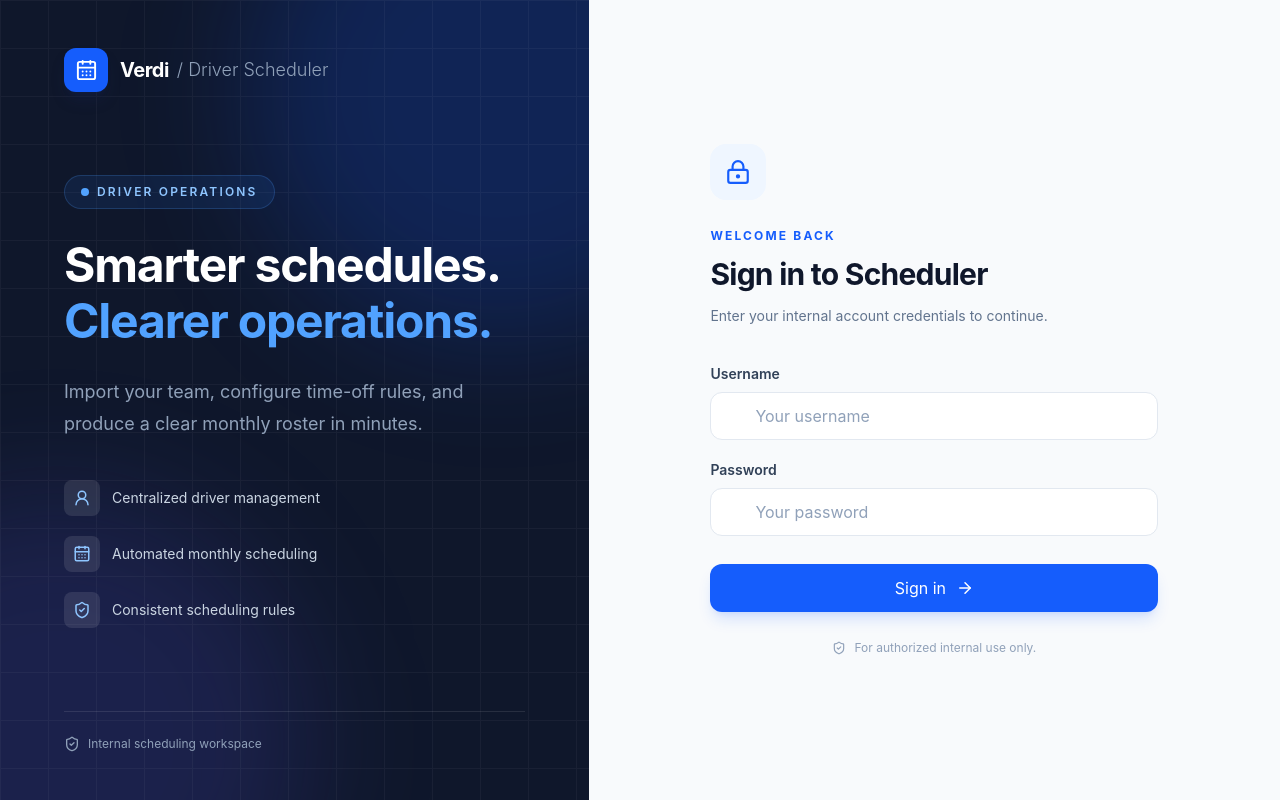
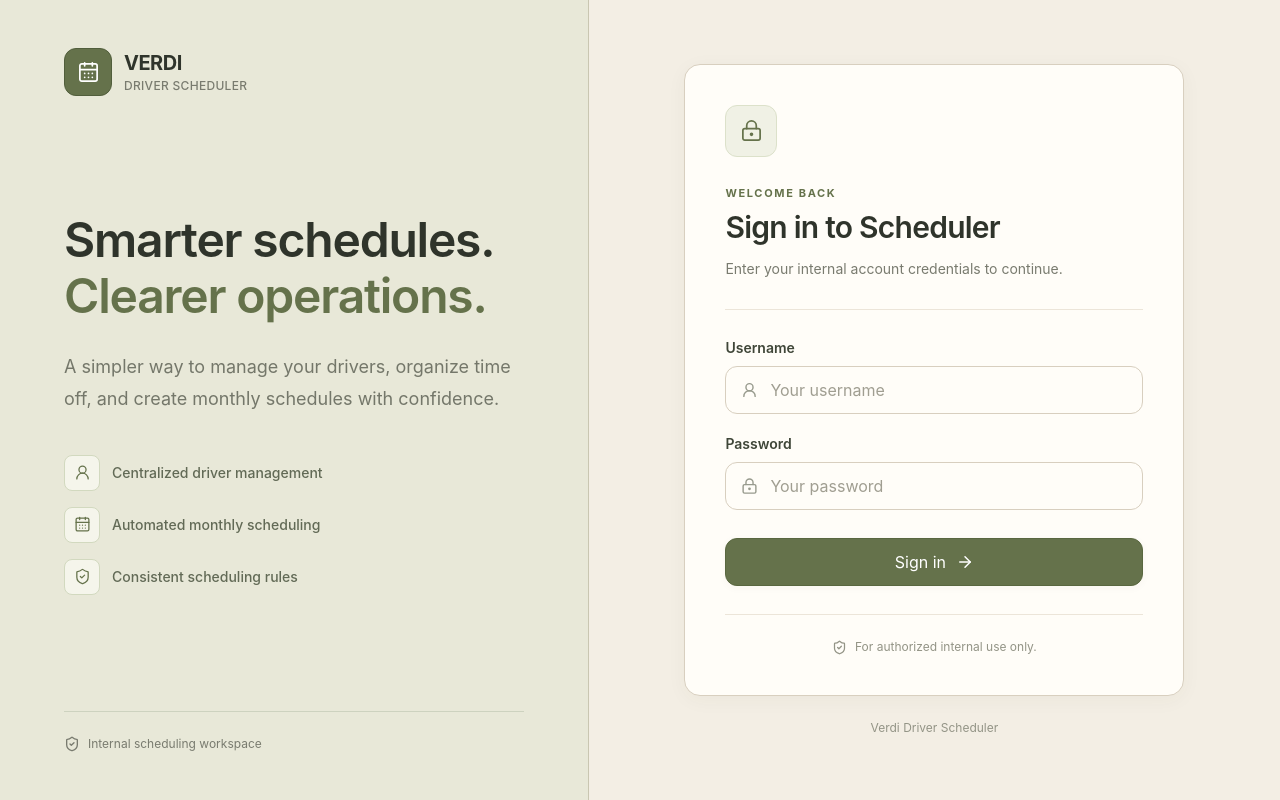
Before and after one commit to Chungus17/driver-scheduler-ui, a React (Vite) app: page / in a window 1280 px wide. Built offline with nearby package versions, Linux system fonts and the light colour scheme.

Commit message:
Changed Login Page Design To Match The Home Page Design

```diff
--- a/src/pages/Login.jsx
+++ b/src/pages/Login.jsx
@@ -7,14 +7,12 @@ import {
   Loader2,
   UserRound,
   ShieldCheck,
+  Check,
 } from "lucide-react";
 
 // ============================================================
 // API CONFIGURATION
 // ============================================================
-
-// Uses the Vite /api proxy during development.
-// Set VITE_API_BASE_URL if your backend is hosted separately.
 
 const API_BASE_URL = (import.meta.env.VITE_API_BASE_URL || "").replace(
   /\/$/,
@@ -54,7 +52,7 @@ export default function Login({ onLogin }) {
 
         body: JSON.stringify({
           username: username.trim(),
-          password: password,
+          password,
         }),
       });
 
@@ -72,8 +70,6 @@ export default function Login({ onLogin }) {
         throw new Error("Login was not accepted. Please try again.");
       }
 
-      // Login successful.
-      // App.jsx will handle switching to the Home page.
       onLogin();
     } catch (exception) {
       if (exception instanceof TypeError) {
@@ -93,9 +89,9 @@ export default function Login({ onLogin }) {
   // ==========================================================
 
   return (
-    <main className="flex min-h-screen bg-slate-50">
+    <main className="flex min-h-screen bg-[#f3eee4] text-[#2f342b]">
       {/* ====================================================
-          LEFT SIDE - BRANDING
+          LEFT PANEL - BRANDING
       ==================================================== */}
 
       <section
@@ -106,192 +102,110 @@ export default function Login({ onLogin }) {
           flex-col
           justify-between
           overflow-hidden
-          bg-slate-900
+          border-r border-[#c9c6b1]
+          bg-[#e8e8d8]
           px-10 py-10
-          text-white
           lg:flex
           xl:px-16
           xl:py-12
         "
       >
-        {/* Background decorative elements */}
-
-        <div
-          className="
-            pointer-events-none
-            absolute -right-40 -top-40
-            h-125 w-125
-            rounded-full
-            bg-blue-600/20
-            blur-3xl
-          "
-        />
-
-        <div
-          className="
-            pointer-events-none
-            absolute -bottom-48 -left-48
-            h-125 w-125
-            rounded-full
-            bg-indigo-500/15
-            blur-3xl
-          "
-        />
-
-        {/* Decorative grid */}
-
-        <div
-          className="
-            pointer-events-none
-            absolute inset-0
-            opacity-[0.04]
-          "
-          style={{
-            backgroundImage:
-              "linear-gradient(to right, white 1px, transparent 1px), linear-gradient(to bottom, white 1px, transparent 1px)",
-
-            backgroundSize: "48px 48px",
-          }}
-        />
-
         {/* BRAND */}
 
         <div className="relative z-10 flex items-center gap-3">
           <div
             className="
-              flex h-11 w-11
+              flex h-12 w-12
+              shrink-0
               items-center justify-center
               rounded-xl
-              bg-blue-600
-              shadow-lg shadow-blue-950/30
+              border border-[#515e3c]
+              bg-[#65724b]
+              text-white
             "
           >
-            <CalendarDays size={23} />
+            <CalendarDays size={23} strokeWidth={1.8} />
           </div>
 
-          <div className="flex items-center gap-2">
-            <span className="text-xl font-bold tracking-tight">Verdi</span>
+          <div className="flex flex-col">
+            <h1 className="text-xl leading-tight font-bold tracking-tight text-[#2f342b]">
+              VERDI
+            </h1>
 
-            <span className="text-lg font-light text-slate-400">
-              / Driver Scheduler
-            </span>
+            <p className="mt-0.5 text-xs font-medium tracking-wide text-[#797b6f]">
+              DRIVER SCHEDULER
+            </p>
           </div>
         </div>
 
         {/* MAIN BRAND CONTENT */}
 
         <div className="relative z-10 max-w-xl">
-          <div
-            className="
-              mb-7 inline-flex
-              items-center gap-2
-              rounded-full
-              border border-blue-400/20
-              bg-blue-500/10
-              px-4 py-2
-              text-xs font-semibold
-              tracking-[0.18em]
-              text-blue-300
-            "
-          >
-            <span
-              className="
-                h-2 w-2
-                rounded-full
-                bg-blue-400
-              "
-            />
-            DRIVER OPERATIONS
-          </div>
-
-          <h1
+          <h2
             className="
               text-4xl
-              font-bold
               leading-[1.15]
+              font-semibold
               tracking-tight
+              text-[#2f342b]
               xl:text-5xl
               2xl:text-6xl
             "
           >
             Smarter schedules.
             <br />
-            <span className="text-blue-400">Clearer operations.</span>
-          </h1>
+            <span className="text-[#65724b]">Clearer operations.</span>
+          </h2>
 
           <p
             className="
-              mt-7
-              max-w-lg
-              text-base
-              leading-8
-              text-slate-400
+              mt-7 max-w-md
+              text-base leading-8
+              text-[#74776a]
               xl:text-lg
             "
           >
-            Import your team, configure time-off rules, and produce a clear
-            monthly roster in minutes.
+            A simpler way to manage your drivers, organize time off, and create
+            monthly schedules with confidence.
           </p>
 
           {/* FEATURE HIGHLIGHTS */}
 
-          <div className="mt-10 space-y-5">
-            <div className="flex items-center gap-3">
+          <div className="mt-10 space-y-4">
+            {[
+              {
+                icon: UserRound,
+                text: "Centralized driver management",
+              },
+              {
+                icon: CalendarDays,
+                text: "Automated monthly scheduling",
+              },
+              {
+                icon: ShieldCheck,
+                text: "Consistent scheduling rules",
+              },
+            ].map(({ icon: Icon, text }) => (
+              <div key={text} className="flex items-center gap-3">
                 <div
                   className="
                     flex h-9 w-9
                     shrink-0
                     items-center justify-center
                     rounded-lg
-                  bg-white/10
-                  text-blue-300
+                    border border-[#d2d9bf]
+                    bg-[#f5f5eb]
+                    text-[#65724b]
                   "
                 >
-                <UserRound size={18} />
+                  <Icon size={17} strokeWidth={1.8} />
                 </div>
 
-              <span className="text-sm text-slate-300">
-                Centralized driver management
+                <span className="text-sm font-medium text-[#626a56]">
+                  {text}
                 </span>
               </div>
-
-            <div className="flex items-center gap-3">
-              <div
-                className="
-                  flex h-9 w-9
-                  shrink-0
-                  items-center justify-center
-                  rounded-lg
-                  bg-white/10
-                  text-blue-300
-                "
-              >
-                <CalendarDays size={18} />
-              </div>
-
-              <span className="text-sm text-slate-300">
-                Automated monthly scheduling
-              </span>
-            </div>
-
-            <div className="flex items-center gap-3">
-              <div
-                className="
-                  flex h-9 w-9
-                  shrink-0
-                  items-center justify-center
-                  rounded-lg
-                  bg-white/10
-                  text-blue-300
-                "
-              >
-                <ShieldCheck size={18} />
-              </div>
-
-              <span className="text-sm text-slate-300">
-                Consistent scheduling rules
-              </span>
-            </div>
+            ))}
           </div>
         </div>
 
@@ -301,10 +215,10 @@ export default function Login({ onLogin }) {
           className="
             relative z-10
             flex items-center gap-2
-            border-t border-white/10
+            border-t border-[#cdd2bf]
             pt-6
             text-xs
-            text-slate-400
+            text-[#797b6f]
           "
         >
           <ShieldCheck size={16} />
@@ -313,7 +227,7 @@ export default function Login({ onLogin }) {
       </section>
 
       {/* ====================================================
-          RIGHT SIDE - LOGIN FORM
+          RIGHT PANEL - LOGIN
       ==================================================== */}
 
       <section
@@ -321,32 +235,37 @@ export default function Login({ onLogin }) {
           flex min-h-screen
           w-full
           items-center justify-center
-          px-5 py-12
+          px-5 py-10
           sm:px-8
           lg:w-[54%]
           lg:px-12
         "
       >
-        <div className="w-full max-w-md">
+        <div className="w-full max-w-125">
           {/* MOBILE BRAND */}
 
-          <div className="mb-10 flex items-center gap-3 lg:hidden">
+          <div className="mb-8 flex items-center gap-3 lg:hidden">
             <div
               className="
                 flex h-11 w-11
                 items-center justify-center
                 rounded-xl
-                bg-blue-600
+                border border-[#515e3c]
+                bg-[#65724b]
                 text-white
               "
             >
-              <CalendarDays size={23} />
+              <CalendarDays size={22} />
             </div>
 
             <div>
-              <h1 className="text-xl font-bold text-slate-900">Verdi</h1>
+              <h1 className="text-lg leading-tight font-bold tracking-tight text-[#2f342b]">
+                VERDI
+              </h1>
 
-              <p className="text-xs text-slate-500">Driver Scheduler</p>
+              <p className="mt-0.5 text-xs font-medium tracking-wide text-[#797b6f]">
+                DRIVER SCHEDULER
+              </p>
             </div>
           </div>
 
@@ -356,15 +275,12 @@ export default function Login({ onLogin }) {
             onSubmit={submit}
             className="
               rounded-2xl
-              border border-slate-200
-              bg-white
+              border border-[#d8cfbf]
+              bg-[#fffdf8]
               p-6
-              shadow-xl shadow-slate-200/50
+              shadow-[0_4px_20px_rgba(69,58,39,0.045)]
               sm:p-9
-              lg:border-0
-              lg:bg-transparent
-              lg:p-0
-              lg:shadow-none
+              lg:p-10
             "
           >
             {/* LOGIN ICON */}
@@ -372,25 +288,26 @@ export default function Login({ onLogin }) {
             <div
               className="
                 mb-7
-                flex h-14 w-14
+                flex h-13 w-13
                 items-center justify-center
-                rounded-2xl
-                bg-blue-50
-                text-blue-600
+                rounded-xl
+                border border-[#dce1ca]
+                bg-[#f0f1e5]
+                text-[#65724b]
               "
             >
-              <LockKeyhole size={26} />
+              <LockKeyhole size={23} strokeWidth={1.8} />
             </div>
 
             {/* HEADING */}
 
             <div
               className="
-                mb-3
-                text-xs
+                mb-2
+                text-[11px]
                 font-bold
-                tracking-[0.18em]
-                text-blue-600
+                tracking-[0.15em]
+                text-[#65724b]
               "
             >
               WELCOME BACK
@@ -399,9 +316,9 @@ export default function Login({ onLogin }) {
             <h2
               className="
                 text-2xl
-                font-bold
+                font-semibold
                 tracking-tight
-                text-slate-900
+                text-[#2f342b]
                 sm:text-3xl
               "
             >
@@ -413,15 +330,19 @@ export default function Login({ onLogin }) {
                 mt-3
                 text-sm
                 leading-6
-                text-slate-500
+                text-[#797b6f]
               "
             >
               Enter your internal account credentials to continue.
             </p>
 
+            {/* DIVIDER */}
+
+            <div className="my-7 h-px bg-[#ece5d9]" />
+
             {/* USERNAME */}
 
-            <div className="mt-9">
+            <div>
               <label
                 htmlFor="username"
                 className="
@@ -429,13 +350,23 @@ export default function Login({ onLogin }) {
                   block
                   text-sm
                   font-semibold
-                  text-slate-700
+                  text-[#3f4638]
                 "
               >
                 Username
               </label>
 
               <div className="relative">
+                <UserRound
+                  size={17}
+                  className="
+                    pointer-events-none
+                    absolute
+                    left-4 top-1/2
+                    -translate-y-1/2
+                    text-[#989b8e]
+                  "
+                />
 
                 <input
                   id="username"
@@ -456,20 +387,20 @@ export default function Login({ onLogin }) {
                   className="
                     h-12 w-full
                     rounded-xl
-                    border border-slate-200
-                    bg-white
+                    border border-[#d8cfbf]
+                    bg-[#fffdf8]
                     py-3 pl-11 pr-4
                     text-sm
-                    text-slate-900
+                    text-[#2f342b]
                     outline-none
                     transition
-                    placeholder:text-slate-400
-                    hover:border-slate-300
-                    focus:border-blue-500
+                    placeholder:text-[#a09e91]
+                    hover:border-[#bdb29f]
+                    focus:border-[#65724b]
                     focus:ring-4
-                    focus:ring-blue-100
+                    focus:ring-[#e3e9d4]
                     disabled:cursor-not-allowed
-                    disabled:bg-slate-50
+                    disabled:bg-[#f3eee4]
                   "
                 />
               </div>
@@ -485,13 +416,23 @@ export default function Login({ onLogin }) {
                   block
                   text-sm
                   font-semibold
-                  text-slate-700
+                  text-[#3f4638]
                 "
               >
                 Password
               </label>
 
               <div className="relative">
+                <LockKeyhole
+                  size={17}
+                  className="
+                    pointer-events-none
+                    absolute
+                    left-4 top-1/2
+                    -translate-y-1/2
+                    text-[#989b8e]
+                  "
+                />
 
                 <input
                   id="password"
@@ -510,20 +451,20 @@ export default function Login({ onLogin }) {
                   className="
                     h-12 w-full
                     rounded-xl
-                    border border-slate-200
-                    bg-white
+                    border border-[#d8cfbf]
+                    bg-[#fffdf8]
                     py-3 pl-11 pr-4
                     text-sm
-                    text-slate-900
+                    text-[#2f342b]
                     outline-none
                     transition
-                    placeholder:text-slate-400
-                    hover:border-slate-300
-                    focus:border-blue-500
+                    placeholder:text-[#a09e91]
+                    hover:border-[#bdb29f]
+                    focus:border-[#65724b]
                     focus:ring-4
-                    focus:ring-blue-100
+                    focus:ring-[#e3e9d4]
                     disabled:cursor-not-allowed
-                    disabled:bg-slate-50
+                    disabled:bg-[#f3eee4]
                   "
                 />
               </div>
@@ -536,16 +477,21 @@ export default function Login({ onLogin }) {
                 role="alert"
                 className="
                   mt-5
+                  flex items-start gap-3
                   rounded-xl
-                  border border-red-200
-                  bg-red-50
+                  border border-[#e9c6bd]
+                  bg-[#fcf0ec]
                   px-4 py-3
                   text-sm
                   leading-6
-                  text-red-700
+                  text-[#a44535]
                 "
               >
-                {error}
+                <span className="mt-0.5 shrink-0">
+                  <ShieldCheck size={17} />
+                </span>
+
+                <span>{error}</span>
               </div>
             )}
 
@@ -560,20 +506,21 @@ export default function Login({ onLogin }) {
                 items-center justify-center
                 gap-2.5
                 rounded-xl
-                bg-blue-600
+                border border-[#596740]
+                bg-[#65724b]
                 px-5
                 text-sm
                 font-bold
                 text-white
-                shadow-lg shadow-blue-600/15
+                shadow-[0_2px_8px_rgba(72,62,42,0.035)]
                 transition
-                hover:bg-blue-700
-                hover:shadow-blue-600/25
+                hover:bg-[#53613e]
                 focus:outline-none
                 focus:ring-4
-                focus:ring-blue-100
+                focus:ring-[#e3e9d4]
                 disabled:cursor-not-allowed
-                disabled:opacity-60
+                disabled:border-[#d5cbb9]
+                disabled:bg-[#d5cbb9]
               "
             >
               {busy ? (
@@ -596,15 +543,23 @@ export default function Login({ onLogin }) {
                 mt-7
                 flex items-center justify-center
                 gap-2
+                border-t border-[#ece5d9]
+                pt-6
                 text-center
                 text-xs
-                text-slate-400
+                text-[#939486]
               "
             >
-              <ShieldCheck size={14} />
+              <ShieldCheck size={15} />
               For authorized internal use only.
             </div>
           </form>
+
+          {/* BOTTOM TEXT */}
+
+          <p className="mt-6 text-center text-xs text-[#939486]">
+            Verdi Driver Scheduler
+          </p>
         </div>
       </section>
     </main>
```
Lines whose indentation alone changed are shown as unchanged.
